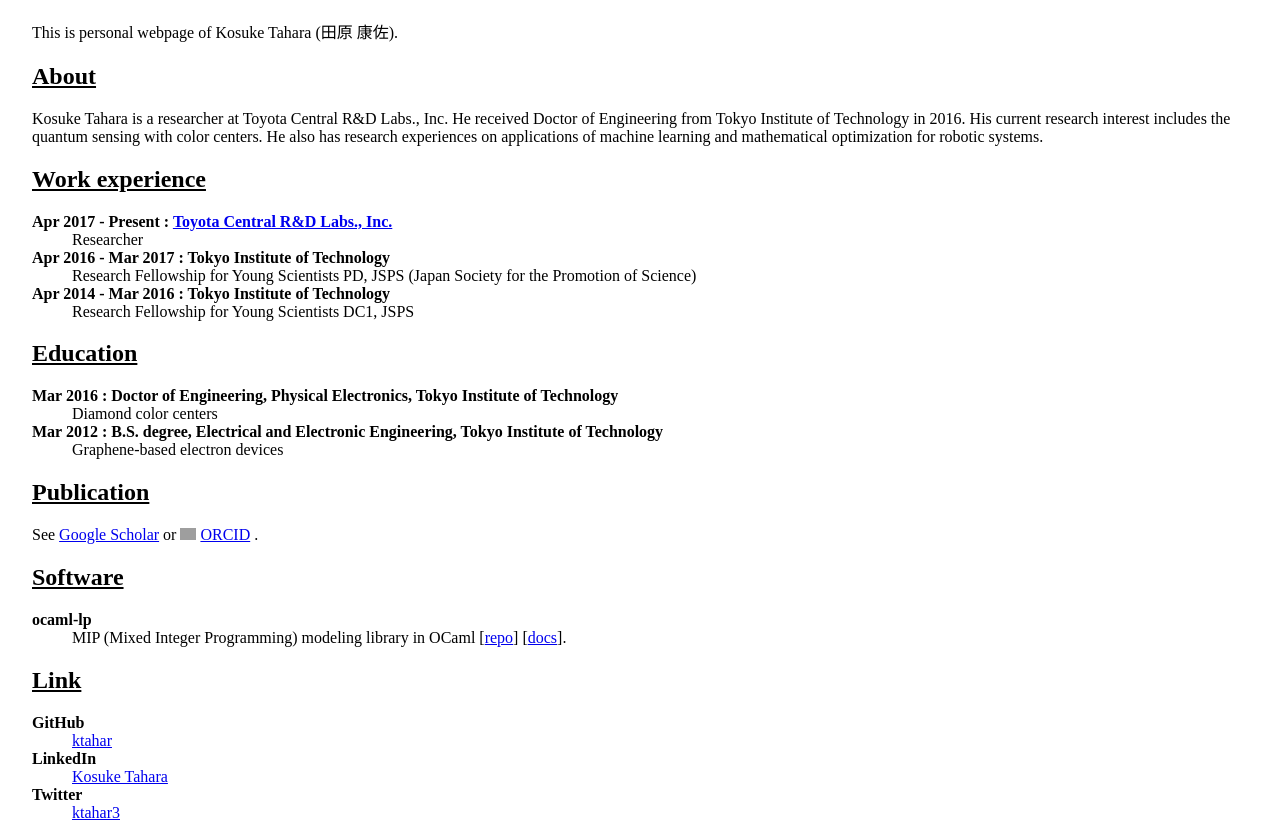
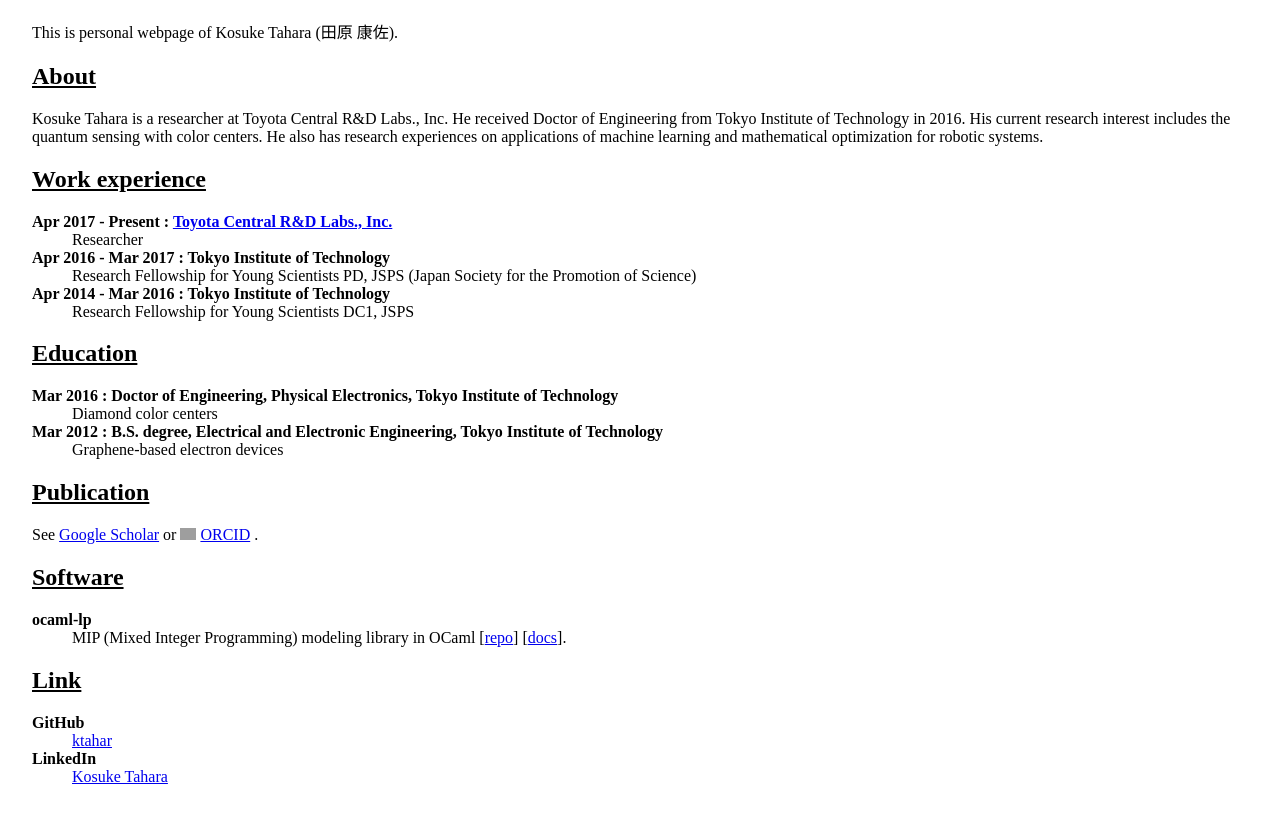
Before and after one commit to ktahar/ktahar.github.io, a plain HTML site: page index.html in a window 1280 px wide. Shown: the part 62-900 px from the top of the page. After the commit the page ends 864 px from the top, so only its background shows below. Drawn offline with Linux system fonts and the light colour scheme; grey boxes are pictures that could not be loaded.

Commit message:
remove twitter lol

```diff
--- a/index.html
+++ b/index.html
@@ -57,8 +57,6 @@
       <dd><a href="https://github.com/ktahar">ktahar</a></dd>
       <dt>LinkedIn</dt>
       <dd><a href="https://www.linkedin.com/in/ktahar">Kosuke Tahara</a></dd>
-      <dt>Twitter</dt>
-      <dd><a href="https://twitter.com/ktahar3">ktahar3</a></dd>
     </dl>
 
   </body>
```
